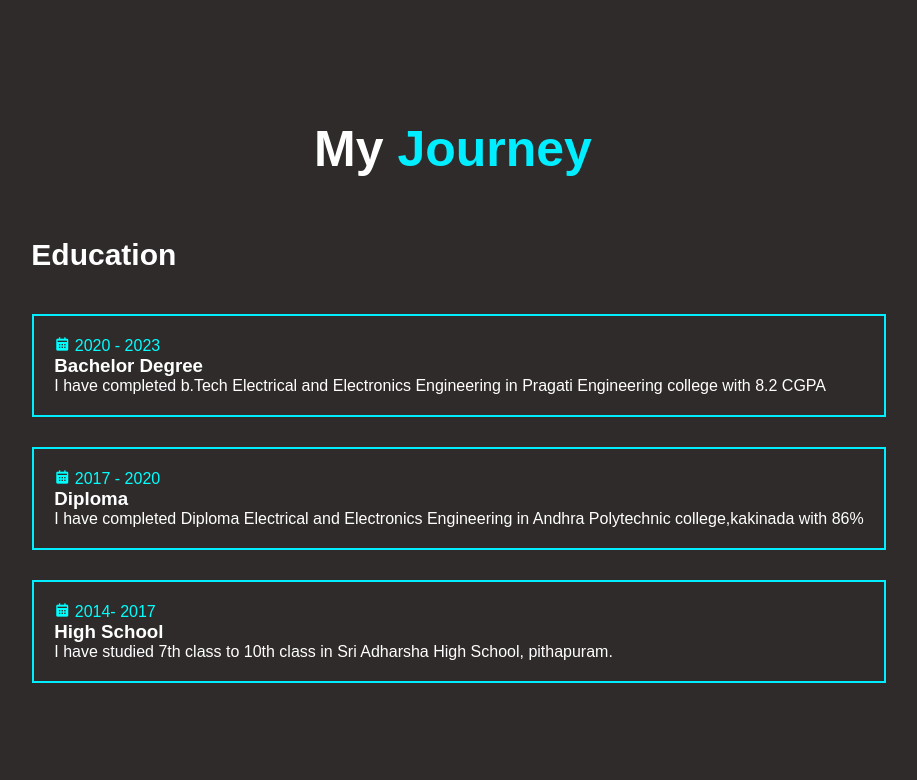
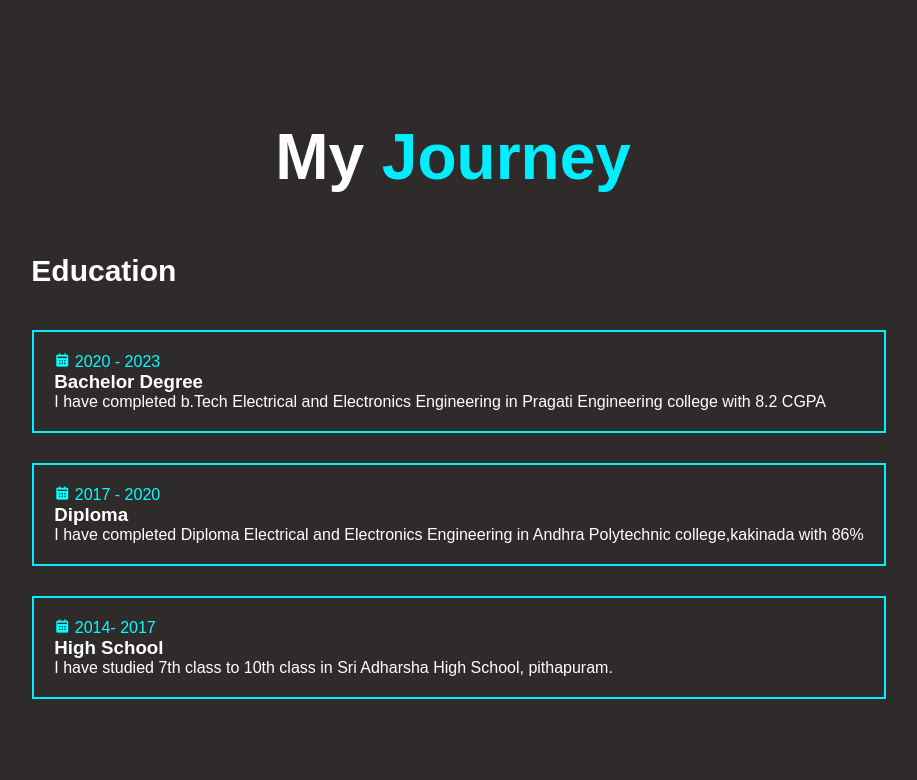
Before and after one commit to bhavaniprasad2001/web, a plain HTML site: page index.html in a window 1280 px wide. Shown: the part 800-1580 px from the top of the page, without its empty margins (187-1104 px from the left). Drawn offline with nearby package versions, Linux system fonts and the light colour scheme.

Commit message:
Update ex.css

```diff
--- a/ex.css
+++ b/ex.css
@@ -178,7 +178,8 @@ body{
     color: #0ef;
 }
 .headp{
-    font-size: 50px;
+    font-size: 5vw;
+    text-align: justify;
     padding-bottom: 40px;
     color: white;
 }
```
